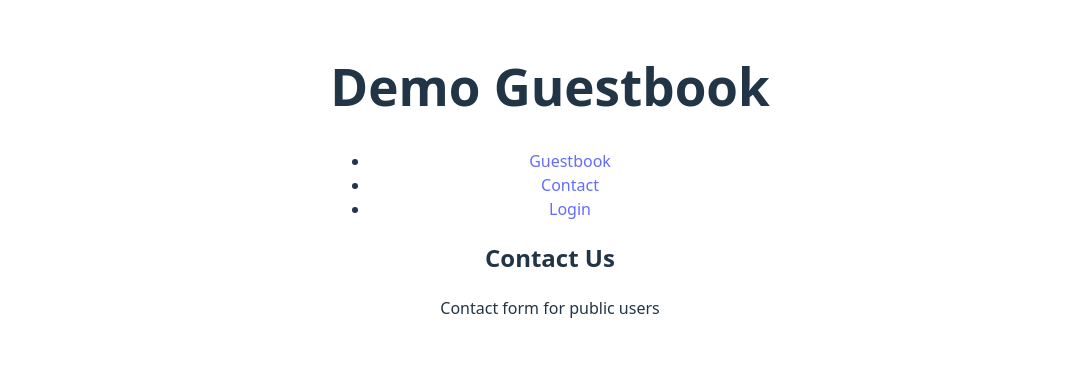
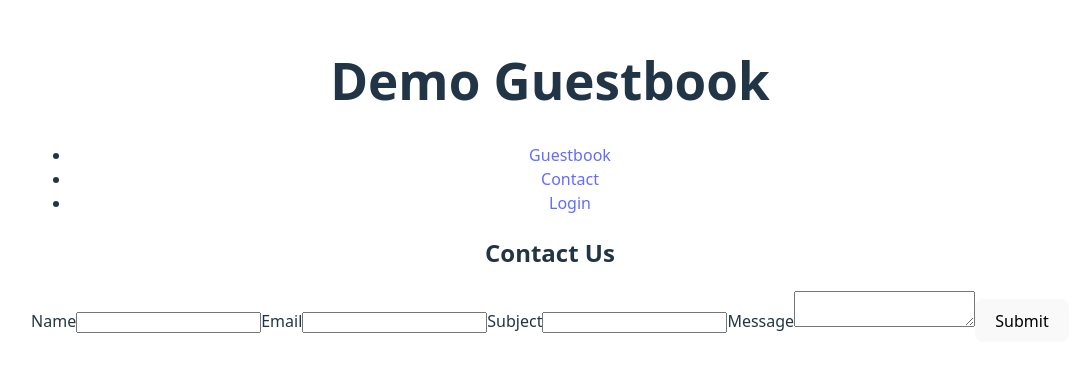
Before and after one commit to jgoto/demo-guestbook, a React (Vite) app: page /contact in a window 1280 px wide. Shown: the part 220-592 px from the top of the page, without its empty margins (90-1170 px from the left). Built offline with nearby package versions, Linux system fonts and the light colour scheme; no server answers.

Commit message:
Finished up public contact form and moved shared functionality to parent Contact page

```diff
--- a/src/components/contact/ContactFrom.jsx
+++ b/src/components/contact/ContactFrom.jsx
@@ -1,14 +1,10 @@
 import { useState } from "react";
-import {useAuth} from "../../hooks/AuthContext";
 
-export default function ContactForm(){
-    const {user} = useAuth();
+export default function ContactForm({user, onSubmit}){
     const [contact, setContact] = useState({
         subject: "",
         message: ""
     });
-    const [msg, setMsg] = useState("");
-    const [submitted, setSubmitted] = useState(false);
 
     const handleChange = (e) => {
         const {name, value} = e.target;
@@ -17,39 +13,18 @@ export default function ContactForm(){
         }));
     }
 
-    async function handleSubmit(event){
+    function handleSubmit(event){
         event.preventDefault();
-        try {
-            const response = await fetch(`http://localhost:${import.meta.env.VITE_PORT}/api/contact/send`, {
-            method: "POST",
-            headers: {
-                'Content-Type': "application/json"
-            },
-            body: JSON.stringify({
-                user_id: user.user_id,
-                email: user.email,
-                subject: contact.subject,
-                message: contact.message
-
-            })
+        onSubmit({
+            ...contact,
+            user_id: user.user_id,
+            email: user.email,
         })
-        const data = await response.json();
-        if(response.ok){
-            setContact({subject: "", message: ""});
-            setSubmitted(true);
-            setMsg(data.message);
-            console.log(data.msg);
-        }
-        } catch (error) {
-            console.error(error);
-            setMsg("Something went wrong");
-        }
     }
 
     return (
         <div className={"contact_form"}>
-            {(submitted) ? (<p>{msg}</p>) : (
-                <form onSubmit={handleSubmit}>
+            <form onSubmit={handleSubmit}>
                 <label>Subject<input type = "text"
                                 name="subject"
                                 value = {contact.subject}
@@ -60,7 +35,6 @@ export default function ContactForm(){
                                 onChange={handleChange} required /></label>
                 <button type="submit">Submit</button>
             </form>
-            )}
         </div>
     )
 }
--- /dev/null
+++ b/src/components/contact/PublicContactForm.jsx
@@ -0,0 +1,69 @@
+import { useState } from "react"
+
+export default function PublicContactForm({onSubmit}){
+    const [contact, setContact] = useState(
+        {
+            name: "",
+            email: "",
+            company: "",
+            subject: "",
+            message: ""
+        }
+    );
+
+    const handleChange = (e) => {
+        const {name, value} = e.target;
+        setContact((prev) => ({
+            ...prev,
+            [name]: value
+        }))
+    }
+
+    function handleSubmit(event){
+        event.preventDefault();
+        onSubmit({
+            ...contact
+        })
+    }
+
+    return (
+        <div className={"public_contact_form"}>
+            <form onSubmit={handleSubmit}>
+                <label>Name<input type = "text"
+                                name="name"
+                                value = {contact.name}
+                                onChange={handleChange} required /></label>
+                <label>Email<input type = "email"
+                                name="email"
+                                value = {contact.email}
+                                onChange={handleChange} required /></label>
+                <div className={'company'} style={{
+                    position: 'absolute',
+                    width: '1px',
+                    height: '1px',
+                    padding: 0,
+                    margin: '-1px',
+                    overflow: 'hidden',
+                    clip: 'rect(0, 0, 0, 0)',
+                    whiteSpace: 'nowrap',
+                    border: 0 }}>
+                    <label>Company<input type = "text"
+                                name="company"
+                                value = {contact.company}
+                                onChange={handleChange}
+                                autoComplete="off"
+                                tabIndex="-1" /></label>
+                </div>
+                <label>Subject<input type = "text"
+                                name="subject"
+                                value = {contact.subject}
+                                onChange={handleChange} required /></label>
+                <label>Message<textarea
+                                name="message"
+                                value={contact.message}
+                                onChange={handleChange} required /></label>
+                <button type="submit">Submit</button>
+            </form>
+        </div>
+    )
+}
--- a/src/components/contact/PublicContatForm.jsx
+++ /dev/null
@@ -1,7 +0,0 @@
-export default function PublicContactForm(){
-    return (
-        <div>
-            <p>Contact form for public users</p>
-        </div>
-    )
-}
--- /dev/null
+++ b/src/helpers/submitContactForm.js
@@ -0,0 +1,15 @@
+export async function submitContactForm(payload){
+    const response = await fetch(`http://localhost:${import.meta.env.VITE_PORT}/api/contact/send`, {
+        method: "POST",
+        headers: {
+            'Content-Type': "application/json"
+        },
+        body: JSON.stringify(payload)
+    })
+
+    const result = await response.json();
+
+    if(!response.ok)
+        throw new Error("Something went wrong");
+    return result.message;
+}
--- a/src/pages/Contact.jsx
+++ b/src/pages/Contact.jsx
@@ -1,14 +1,33 @@
 import { useAuth } from "../hooks/AuthContext"
+import { useState } from "react";
+import {submitContactForm} from "../helpers/submitContactForm";
 import ContactForm from "../components/contact/ContactFrom";
-import PublicContactForm from "../components/contact/PublicContatForm";
+import PublicContactForm from "../components/contact/PublicContactForm";
 
 export default function Contact(){
-    const {loggedIn} = useAuth();
+    const {user, loggedIn} = useAuth();
+    const [msg, setMsg] = useState("");
+    const [submitted, setSubmitted] = useState(false);
+
+    async function handleSubmit(payload){
+        try {
+            const message = await submitContactForm(payload);
+            setMsg(message);
+            setSubmitted(true);
+        } catch (error) {
+            setMsg(error.message);
+            setSubmitted(true);
+        }
+    }
+
+    if(submitted)
+        return(<p>{msg}</p>)
 
     return (
         <div>
             <h2>Contact Us</h2>
-            {(!loggedIn) ? <PublicContactForm /> : <ContactForm />}
+            {(!loggedIn) ? <PublicContactForm onSubmit={handleSubmit}/> :
+            <ContactForm user={user} onSubmit={handleSubmit}/>}
         </div>
     )
 }
```
Also changed, not shown: 1 other file (tests, documents, lock files or other folders).
